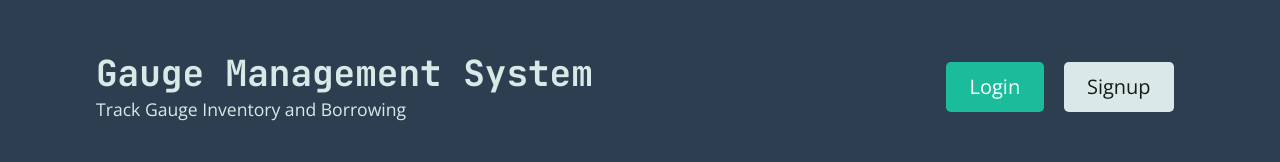
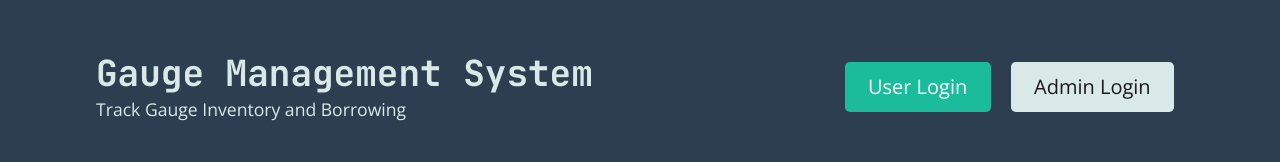
Before and after one commit to AKFORTY7/Gauge-Management-System, a React (Create React App) app in the folder client/: page / in a window 1280 px wide. Shown: the top 162 px of the page. Built offline with nearby package versions, Linux system fonts and the light colour scheme; no server answers.

Commit message:
start creating admin login

```diff
--- a/client/src/App.js
+++ b/client/src/App.js
@@ -57,7 +57,7 @@
                 element={<Login />}
               />
               <Route
-                path="/signup"
+                path="/admin"
                 element={<Signup />}
               />
               <Route
--- a/client/src/components/Header/index.js
+++ b/client/src/components/Header/index.js
@@ -30,10 +30,10 @@
           ) : (
             <>
               <Link className="btn btn-lg btn-info m-2" to="/login">
-                Login
+                User Login
               </Link>
-              <Link className="btn btn-lg btn-light m-2" to="/signup">
-                Signup
+              <Link className="btn btn-lg btn-light m-2" to="/admin">
+                Admin Login
               </Link>
             </>
           )}
```
Also changed, not shown: 2 other files (tests, documents, lock files or other folders).
